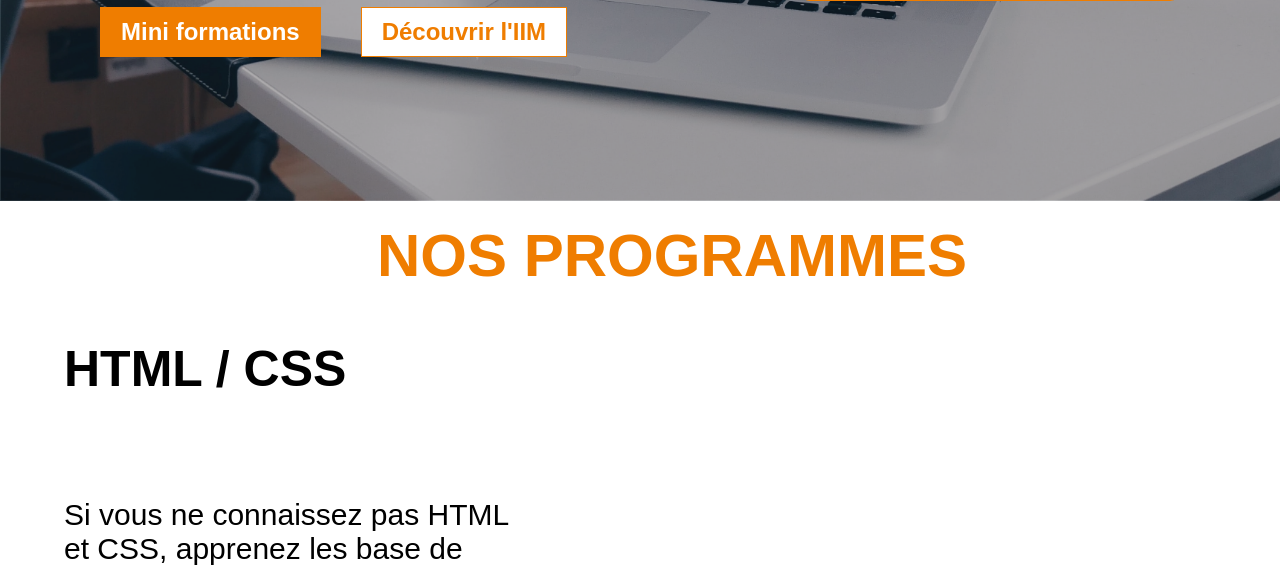
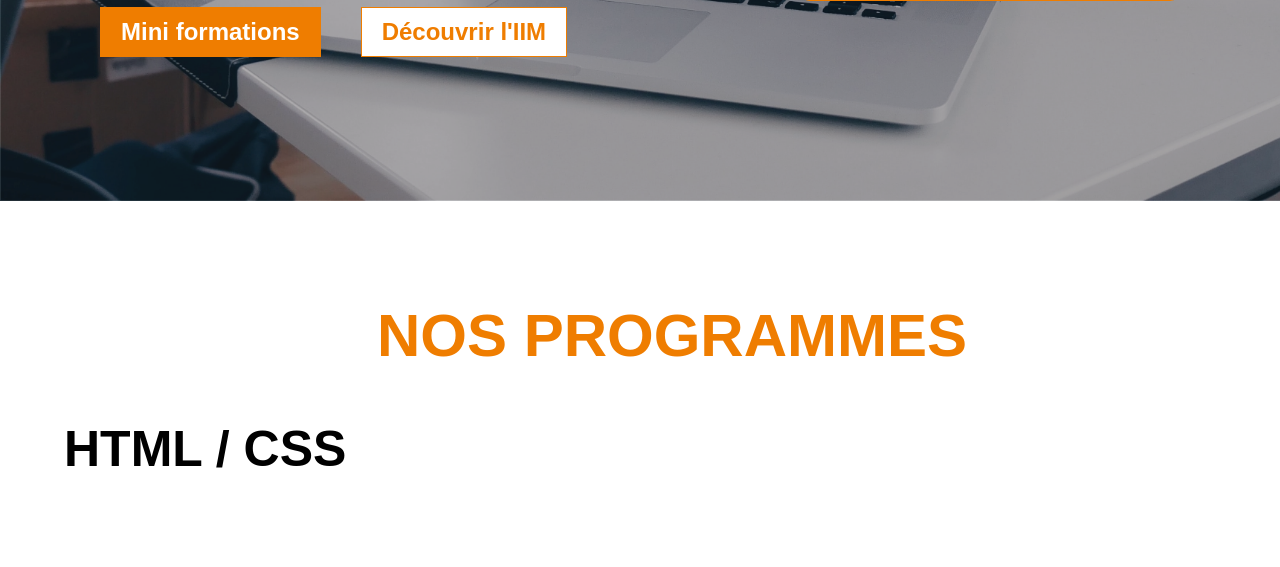
Before and after one commit to LouisChu25/UX-UI_PROJECT, a PHP site: page / in a window 1280 px wide. Shown: the part 599-1166 px from the top of the page. Run offline with PHP 8.4, Linux system fonts and the light colour scheme.

Commit message:
updating CSS file with new margins for the space
updating CSS file with new margins for the space between the sections

```diff
--- a/style.css
+++ b/style.css
@@ -140,6 +140,7 @@ footer{
     align-items: center;
     color: white;
     gap: 15px;
+    margin-top: 100px;
 
 }
 
@@ -203,6 +204,7 @@ h2{
     color: #EF7D00;
     margin-bottom: 50px;
     margin-left: 5%;
+    margin-top: 100px;
 }
 
 @media (max-width: 640px) {
```
